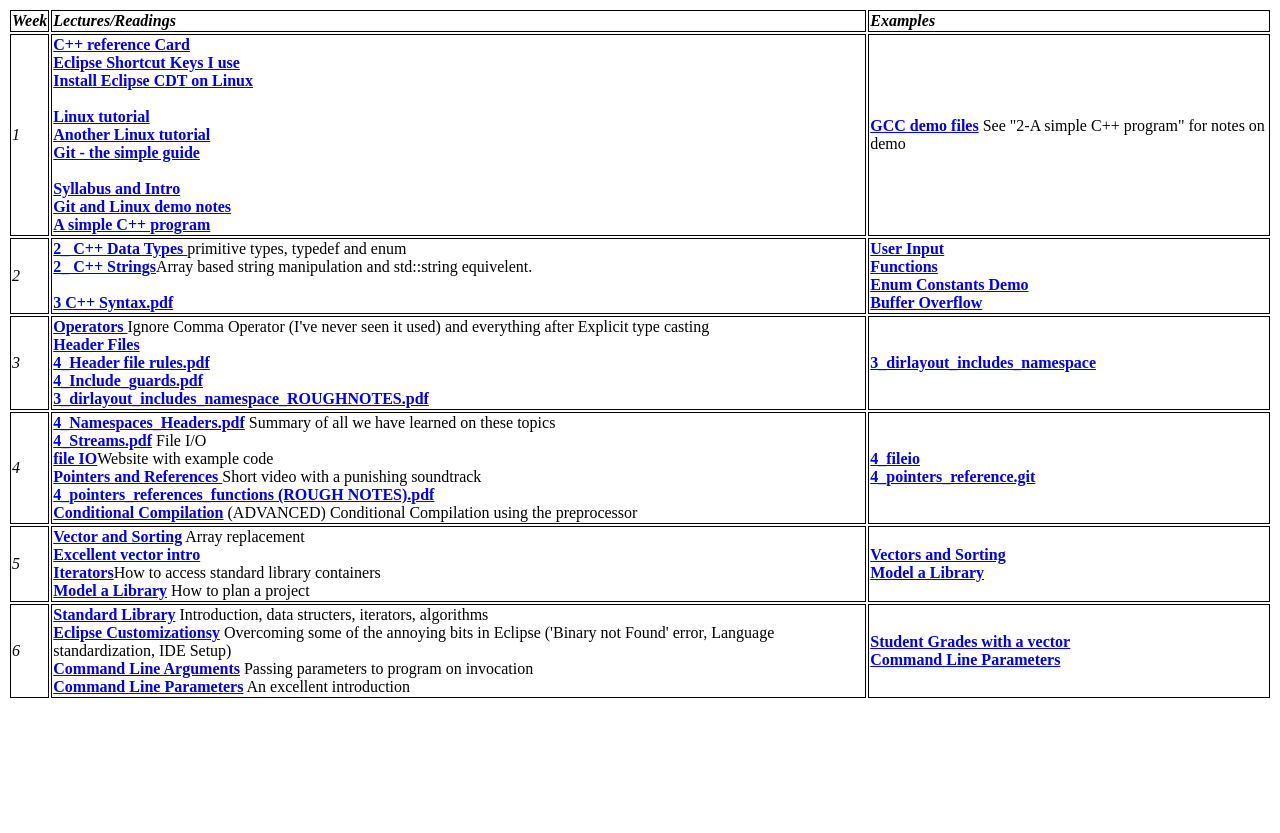
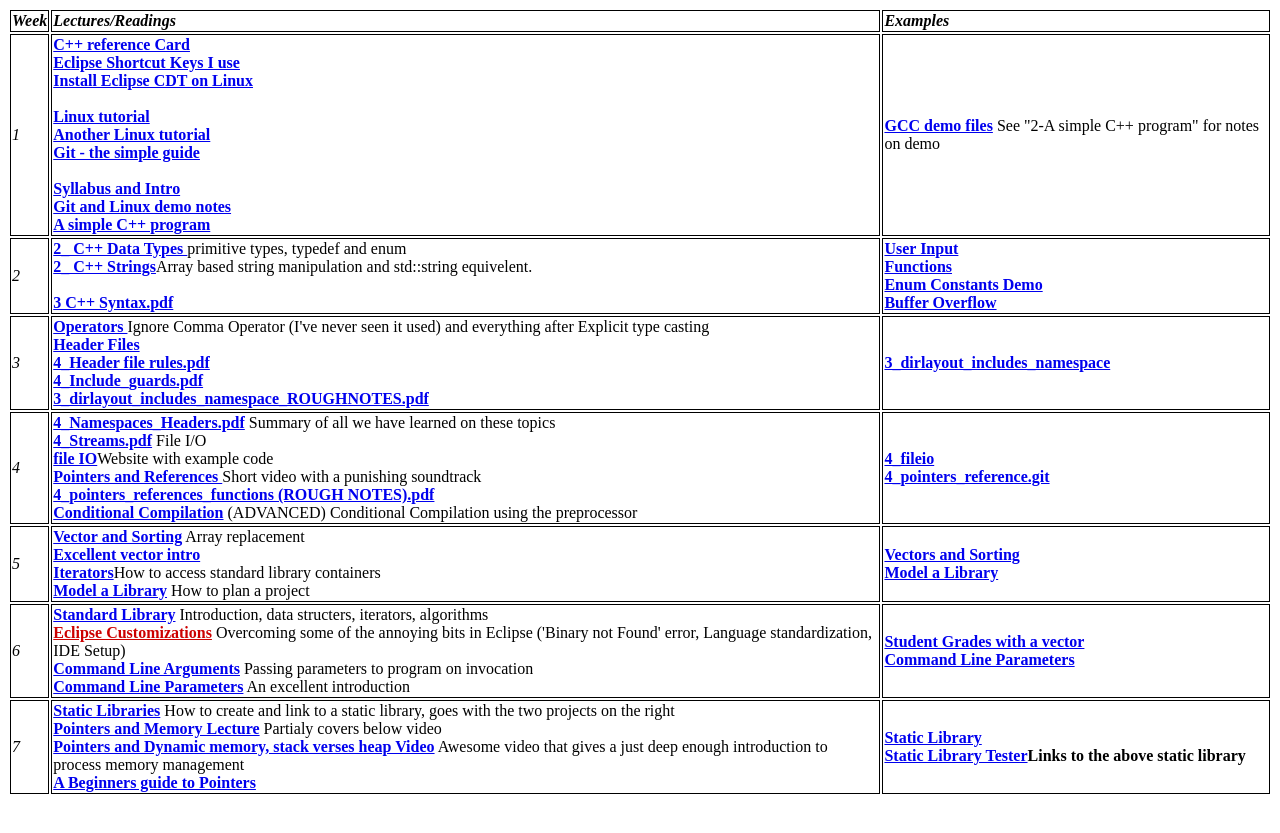
Before and after one commit to CNUClasses/CPSC327, a Jekyll site: the page navbar/Lectures.html, which Jekyll copies as it is, in a window 1280 px wide. Shown: the top 833 px of the page. Built offline with Jekyll 4.4.1, drawn with Linux system fonts in a browser that asks for light colours.

Commit message:
lectures

```diff
--- a/navbar/Lectures.html
+++ b/navbar/Lectures.html
@@ -105,7 +105,7 @@
 			<td class="style_white ">
 
                 <strong><a href="https://github.com/CNUClasses/CPSC327/blob/master/content/Lectures/7_ Standard Library.pdf"> Standard Library</a></strong> Introduction, data structers, iterators, algorithms<br>
-				<strong><a href="https://github.com/CNUClasses/CPSC327/blob/master/content/Lectures/Eclipse_Customizations.pdf"> Eclipse Customizationsy</a></strong> Overcoming some of the annoying bits in Eclipse ('Binary not Found' error, Language standardization, IDE Setup) <br>
+				<strong><a href="https://github.com/CNUClasses/CPSC327/blob/master/content/Lectures/Eclipse_Customizations.pdf" style="color: #cc0000"> Eclipse Customizations</a></strong> Overcoming some of the annoying bits in Eclipse ('Binary not Found' error, Language standardization, IDE Setup) <br>
 				<strong><a href="https://github.com/CNUClasses/CPSC327/blob/master/content/Lectures/6_INCLASS_demo_command line arguments.pdf"> Command Line Arguments</a></strong> Passing parameters to program on invocation <br>
 				<strong><a href="http://www.tutorialspoint.com/cprogramming/c_command_line_arguments.htm"> Command Line Parameters</a></strong> An excellent introduction<br>
 
@@ -116,6 +116,24 @@
 
 			</td>
 		</tr>
+		<tr>
+			<td class="style_white "><em>7</em></td>
+			<td class="style_white ">
+
+                <strong><a href="https://github.com/CNUClasses/CPSC327/blob/master/content/Lectures/7_Creating_and_using_a_static_library_in_eclipse_2017_linux.pdf">Static Libraries</a></strong> How to create and link to a static library, goes with the two projects on the right<br>
+
+				<strong><a href="https://github.com/CNUClasses/CPSC327/blob/master/content/Lectures/7_Pointers Memory.pdf">Pointers and Memory Lecture</a></strong> Partialy covers below video <br>
+
+				<strong><a href="https://www.youtube.com/watch?v=_8-ht2AKyH4"> Pointers and Dynamic memory, stack verses heap Video</a></strong> Awesome video that gives a just deep enough introduction to process memory management <br>
+
+				<strong><a href="https://www.codeproject.com/Articles/627/A-Beginner-s-Guide-to-Pointers"> A Beginners guide to Pointers</a></strong> <br>
+            </td>
+			<td class="style_white ">
+			<strong><a href="https://github.com/CNUClasses/myStaticlib.git"> Static Library</a></strong> <br />
+			<strong><a href="https://github.com/CNUClasses/myStaticlibTest.git"> Static Library Tester</a>Links to the above static library</strong> <br />
+
+			</td>
+		</tr>
 
 
 
```
Also changed, not shown: 2 other files.
